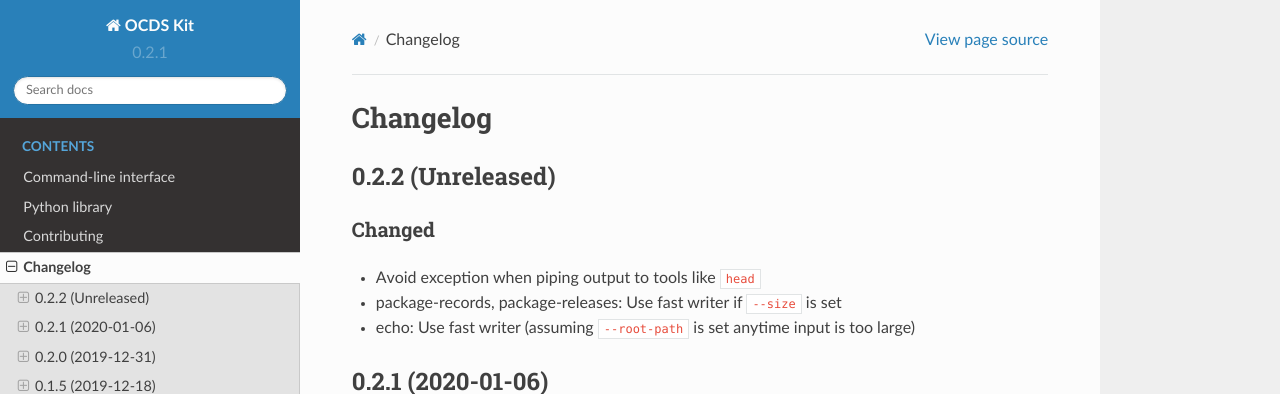
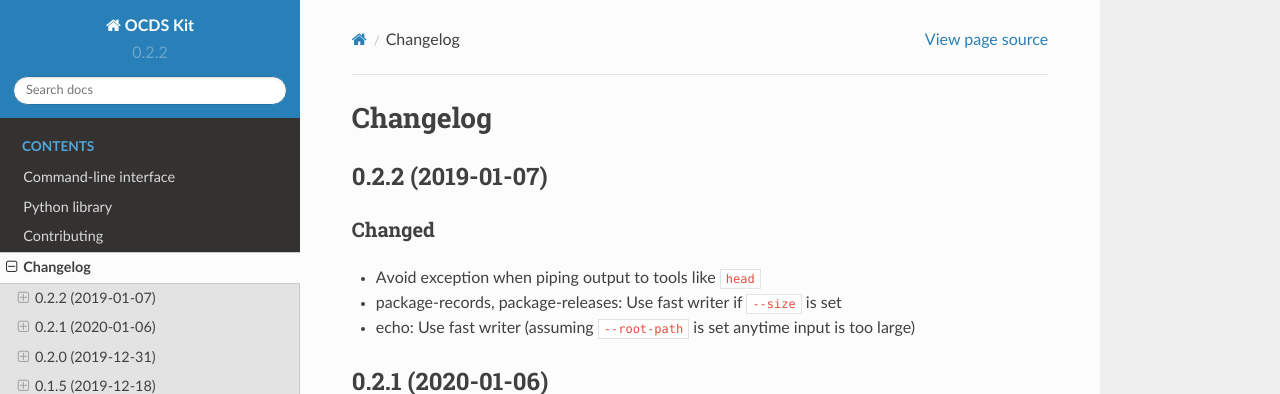
Before and after one commit to open-contracting/ocdskit, a Sphinx documentation site: the page built from docs/changelog.rst, in a window 1280 px wide and 900 px high. Shown: the top 394 px of the window. Built offline with Sphinx 7.4.7 and the Read the Docs theme 2.0.0, drawn with Linux system fonts in a browser that asks for light colours.

Commit message:
Iterate the version number

```diff
--- a/docs/changelog.rst
+++ b/docs/changelog.rst
@@ -1,7 +1,7 @@
 Changelog
 =========
 
-0.2.2 (Unreleased)
+0.2.2 (2019-01-07)
 ------------------
 
 Changed
--- a/docs/conf.py
+++ b/docs/conf.py
@@ -28,7 +28,7 @@ copyright = '2017, Open Contracting Partnership'
 author = 'Open Contracting Partnership'
 
 # The short X.Y version
-version = '0.2.1'
+version = '0.2.2'
 # The full version, including alpha/beta/rc tags
 release = version
 
--- a/setup.py
+++ b/setup.py
@@ -5,7 +5,7 @@ with open('README.rst') as f:
 
 setup(
     name='ocdskit',
-    version='0.2.1',
+    version='0.2.2',
     author='Open Contracting Partnership',
     author_email='data@open-contracting.org',
     url='https://github.com/open-contracting/ocdskit',
```
